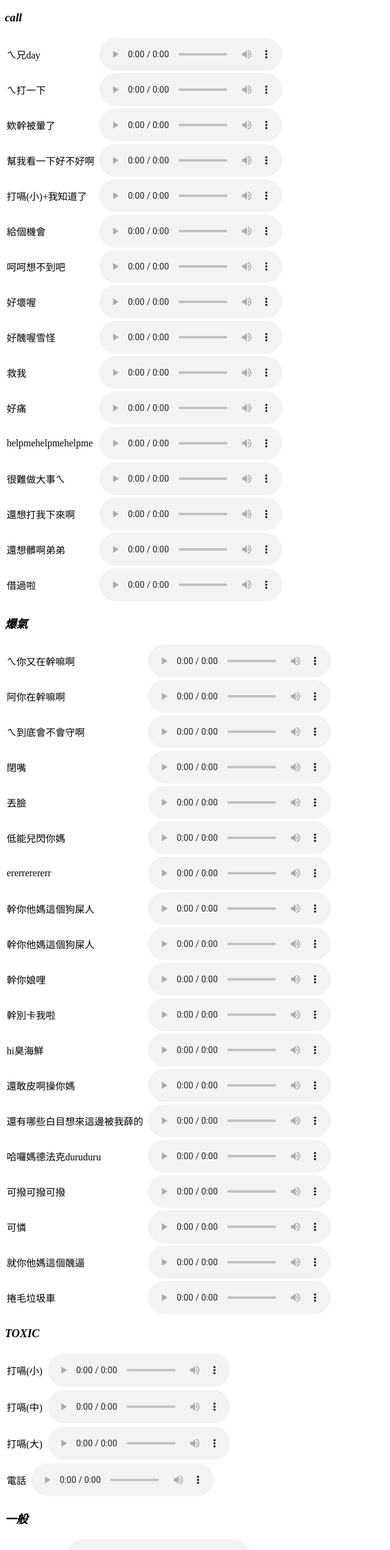
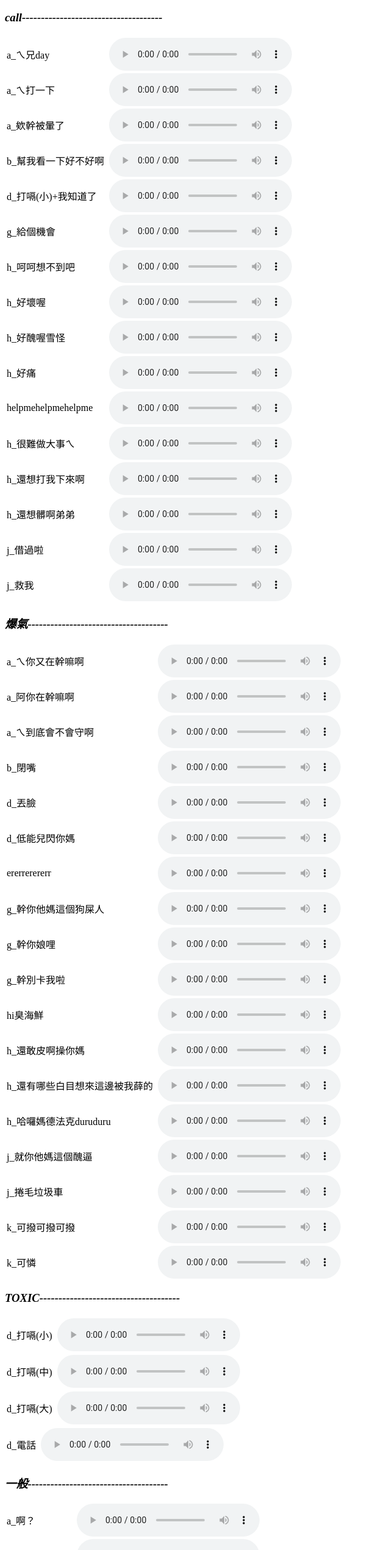
Before and after one commit to chyc307/b1gyoVoicePlayer, a plain HTML site: page site/index.html in a window 1280 px wide. Shown: the part 57-2599 px from the top of the page at 61% size, without its empty margins (0-640 px from the left). Drawn offline with Linux system fonts and the light colour scheme.

Commit message:
b1gyoVoicePlayer Ver0.6

```diff
--- a/site/index.html
+++ b/site/index.html
@@ -3,14 +3,14 @@
 	<HEAD>
 		<TITLE>b1gyoVoicePlayer</TITLE>
 		<META CONTENT="text/html; charset=utf-8" HTTP-EQUIV="Content-Type">
-		<META NAME="Generator" CONTENT="Version 0.5">
+		<META NAME="Generator" CONTENT="Version 0.6">
 	</HEAD>
 		<h1>老徐語音產生器</h1>
 		<BODY>
-			<h3><i>call</i></h3>
+			<h3><i>call-------------------------------------</i></h3>
 			<table>
 				<tr>
-					<td>ㄟ兄day</td>
+					<td>a_ㄟ兄day</td>
 					<td> </td>
 					<td>
 						<audio controls>
@@ -19,7 +19,7 @@
 					</td>
 				</tr>
 				<tr>
-					<td>ㄟ打一下</td>
+					<td>a_ㄟ打一下</td>
 					<td> </td>
 					<td>
 						<audio controls>
@@ -28,7 +28,7 @@
 					</td>
 				</tr>
 				<tr>
-					<td>欸幹被暈了</td>
+					<td>a_欸幹被暈了</td>
 					<td> </td>
 					<td>
 						<audio controls>
@@ -37,7 +37,7 @@
 					</td>
 				</tr>
 				<tr>
-					<td>幫我看一下好不好啊</td>
+					<td>b_幫我看一下好不好啊</td>
 					<td> </td>
 					<td>
 						<audio controls>
@@ -46,7 +46,7 @@
 					</td>
 				</tr>
 				<tr>
-					<td>打嗝(小)+我知道了</td>
+					<td>d_打嗝(小)+我知道了</td>
 					<td> </td>
 					<td>
 						<audio controls>
@@ -55,7 +55,7 @@
 					</td>
 				</tr>
 				<tr>
-					<td>給個機會</td>
+					<td>g_給個機會</td>
 					<td> </td>
 					<td>
 						<audio controls>
@@ -64,7 +64,7 @@
 					</td>
 				</tr>
 				<tr>
-					<td>呵呵想不到吧</td>
+					<td>h_呵呵想不到吧</td>
 					<td> </td>
 					<td>
 						<audio controls>
@@ -73,7 +73,7 @@
 					</td>
 				</tr>
 				<tr>
-					<td>好壞喔</td>
+					<td>h_好壞喔</td>
 					<td> </td>
 					<td>
 						<audio controls>
@@ -82,7 +82,7 @@
 					</td>
 				</tr>
 				<tr>
-					<td>好醜喔雪怪</td>
+					<td>h_好醜喔雪怪</td>
 					<td> </td>
 					<td>
 						<audio controls>
@@ -91,16 +91,7 @@
 					</td>
 				</tr>
 				<tr>
-					<td>救我</td>
-					<td> </td>
-					<td>
-						<audio controls>
-						<source src="audio\call\救我.mp3" type="audio/mp3">
-						</audio>
-					</td>
-				</tr>
-				<tr>
-					<td>好痛</td>
+					<td>h_好痛</td>
 					<td> </td>
 					<td>
 						<audio controls>
@@ -118,7 +109,7 @@
 					</td>
 				</tr>
 				<tr>
-					<td>很難做大事ㄟ</td>
+					<td>h_很難做大事ㄟ</td>
 					<td> </td>
 					<td>
 						<audio controls>
@@ -127,7 +118,7 @@
 					</td>
 				</tr>
 				<tr>
-					<td>還想打我下來啊</td>
+					<td>h_還想打我下來啊</td>
 					<td> </td>
 					<td>
 						<audio controls>
@@ -136,7 +127,7 @@
 					</td>
 				</tr>
 				<tr>
-					<td>還想髒啊弟弟</td>
+					<td>h_還想髒啊弟弟</td>
 					<td> </td>
 					<td>
 						<audio controls>
@@ -145,7 +136,7 @@
 					</td>
 				</tr>
 				<tr>
-					<td>借過啦</td>
+					<td>j_借過啦</td>
 					<td> </td>
 					<td>
 						<audio controls>
@@ -153,12 +144,21 @@
 						</audio>
 					</td>
 				</tr>
+				<tr>
+					<td>j_救我</td>
+					<td> </td>
+					<td>
+						<audio controls>
+						<source src="audio\call\救我.mp3" type="audio/mp3">
+						</audio>
+					</td>
+				</tr>
 			</table>
 
-			<h3><i>爆氣</i></h3>
+			<h3><i>爆氣-------------------------------------</i></h3>
 			<table>
 				<tr>
-					<td>ㄟ你又在幹嘛啊</td>
+					<td>a_ㄟ你又在幹嘛啊</td>
 					<td> </td>
 					<td>
 						<audio controls>
@@ -167,7 +167,7 @@
 					</td>
 				</tr>
 				<tr>
-					<td>阿你在幹嘛啊</td>
+					<td>a_阿你在幹嘛啊</td>
 					<td> </td>
 					<td>
 						<audio controls>
@@ -176,7 +176,7 @@
 					</td>
 				</tr>
 				<tr>
-					<td>ㄟ到底會不會守啊</td>
+					<td>a_ㄟ到底會不會守啊</td>
 					<td> </td>
 					<td>
 						<audio controls>
@@ -185,7 +185,7 @@
 					</td>
 				</tr>
 				<tr>
-					<td>閉嘴</td>
+					<td>b_閉嘴</td>
 					<td> </td>
 					<td>
 						<audio controls>
@@ -194,7 +194,7 @@
 					</td>
 				</tr>
 				<tr>
-					<td>丟臉</td>
+					<td>d_丟臉</td>
 					<td> </td>
 					<td>
 						<audio controls>
@@ -203,7 +203,7 @@
 					</td>
 				</tr>
 				<tr>
-					<td>低能兒閃你媽</td>
+					<td>d_低能兒閃你媽</td>
 					<td> </td>
 					<td>
 						<audio controls>
@@ -221,7 +221,7 @@
 					</td>
 				</tr>
 				<tr>
-					<td>幹你他媽這個狗屎人</td>
+					<td>g_幹你他媽這個狗屎人</td>
 					<td> </td>
 					<td>
 						<audio controls>
@@ -230,16 +230,7 @@
 					</td>
 				</tr>
 				<tr>
-					<td>幹你他媽這個狗屎人</td>
-					<td> </td>
-					<td>
-						<audio controls>
-						<source src="audio\rage\幹你他媽這個狗屎人.mp3" type="audio/mp3">
-						</audio>
-					</td>
-				</tr>
-				<tr>
-					<td>幹你娘哩</td>
+					<td>g_幹你娘哩</td>
 					<td> </td>
 					<td>
 						<audio controls>
@@ -248,7 +239,7 @@
 					</td>
 				</tr>
 				<tr>
-					<td>幹別卡我啦</td>
+					<td>g_幹別卡我啦</td>
 					<td> </td>
 					<td>
 						<audio controls>
@@ -266,7 +257,7 @@
 					</td>
 				</tr>
 				<tr>
-					<td>還敢皮啊操你媽</td>
+					<td>h_還敢皮啊操你媽</td>
 					<td> </td>
 					<td>
 						<audio controls>
@@ -275,16 +266,16 @@
 					</td>
 				</tr>
 				<tr>
-					<td>還有哪些白目想來這邊被我薛的</td>
+					<td>h_還有哪些白目想來這邊被我薛的</td>
 					<td> </td>
 					<td>
 						<audio controls>
-						<source src="audio\rage\還有哪些白目想來這邊被我薛的鮮.mp3" type="audio/mp3">
+						<source src="audio\rage\還有哪些白目想來這邊被我薛的.mp3" type="audio/mp3">
 						</audio>
 					</td>
 				</tr>
 				<tr>
-					<td>哈囉媽德法克duruduru</td>
+					<td>h_哈囉媽德法克duruduru</td>
 					<td> </td>
 					<td>
 						<audio controls>
@@ -293,7 +284,25 @@
 					</td>
 				</tr>
 				<tr>
-					<td>可撥可撥可撥</td>
+					<td>j_就你他媽這個醜逼</td>
+					<td> </td>
+					<td>
+						<audio controls>
+						<source src="audio\rage\就你他媽這個醜逼.mp3" type="audio/mp3">
+						</audio>
+					</td>
+				</tr>
+				<tr>
+					<td>j_捲毛垃圾車</td>
+					<td> </td>
+					<td>
+						<audio controls>
+						<source src="audio\rage\捲毛垃圾車.mp3" type="audio/mp3">
+						</audio>
+					</td>
+				</tr>
+				<tr>
+					<td>k_可撥可撥可撥</td>
 					<td> </td>
 					<td>
 						<audio controls>
@@ -302,7 +311,7 @@
 					</td>
 				</tr>
 				<tr>
-					<td>可憐</td>
+					<td>k_可憐</td>
 					<td> </td>
 					<td>
 						<audio controls>
@@ -310,30 +319,12 @@
 						</audio>
 					</td>
 				</tr>
-				<tr>
-					<td>就你他媽這個醜逼</td>
-					<td> </td>
-					<td>
-						<audio controls>
-						<source src="audio\rage\就你他媽這個醜逼.mp3" type="audio/mp3">
-						</audio>
-					</td>
-				</tr>
-				<tr>
-					<td>捲毛垃圾車</td>
-					<td> </td>
-					<td>
-						<audio controls>
-						<source src="audio\rage\捲毛垃圾車.mp3" type="audio/mp3">
-						</audio>
-					</td>
-				</tr>
 			</table>
 
-			<h3><i>TOXIC</i></h3>
+			<h3><i>TOXIC-------------------------------------</i></h3>
 			<table>
 				<tr>
-					<td>打嗝(小)</td>
+					<td>d_打嗝(小)</td>
 					<td> </td>
 					<td>
 						<audio controls>
@@ -344,7 +335,7 @@
 			</table>
 			<table>
 				<tr>
-					<td>打嗝(中)</td>
+					<td>d_打嗝(中)</td>
 					<td> </td>
 					<td>
 						<audio controls>
@@ -355,7 +346,7 @@
 			</table>
 			<table>
 				<tr>
-					<td>打嗝(大)</td>
+					<td>d_打嗝(大)</td>
 					<td> </td>
 					<td>
 						<audio controls>
@@ -366,7 +357,7 @@
 			</table>
 			<table>
 				<tr>
-					<td>電話</td>
+					<td>d_電話</td>
 					<td> </td>
 					<td>
 						<audio controls>
@@ -376,10 +367,10 @@
 				</tr>
 			</table>
 
-			<h3><i>一般</i></h3>
+			<h3><i>一般-------------------------------------</i></h3>
 			<table>
 				<tr>
-					<td>啊？</td>
+					<td>a_啊？</td>
 					<td> </td>
 					<td>
 						<audio controls>
@@ -388,7 +379,7 @@
 					</td>
 				</tr>
 				<tr>
-					<td>啊哈(尖叫)</td>
+					<td>a_啊哈(尖叫)</td>
 					<td> </td>
 					<td>
 						<audio controls>
@@ -397,7 +388,7 @@
 					</td>
 				</tr>
 				<tr>
-					<td>哈哈(嘲諷笑)</td>
+					<td>h_哈哈(嘲諷笑)</td>
 					<td> </td>
 					<td>
 						<audio controls>
@@ -406,7 +397,7 @@
 					</td>
 				</tr>
 				<tr>
-					<td>捲毛怪聲</td>
+					<td>j_捲毛怪聲</td>
 					<td> </td>
 					<td>
 						<audio controls>
@@ -415,7 +406,7 @@
 					</td>
 				</tr>
 				<tr>
-					<td>捲毛怪聲02</td>
+					<td>j_捲毛怪聲02</td>
 					<td> </td>
 					<td>
 						<audio controls>
@@ -424,7 +415,7 @@
 					</td>
 				</tr>
 				<tr>
-					<td>尖叫</td>
+					<td>j_尖叫</td>
 					<td> </td>
 					<td>
 						<audio controls>
@@ -434,10 +425,10 @@
 				</tr>
 			</table>
 
-			<h3><i>ez</i></h3>
+			<h3><i>ez-------------------------------------</i></h3>
 			<table>
 				<tr>
-					<td>各種carry</td>
+					<td>g_各種carry</td>
 					<td> </td>
 					<td>
 						<audio controls>
@@ -455,7 +446,7 @@
 					</td>
 				</tr>
 				<tr>
-					<td>好帥啊</td>
+					<td>h_好帥啊</td>
 					<td> </td>
 					<td>
 						<audio controls>
```
